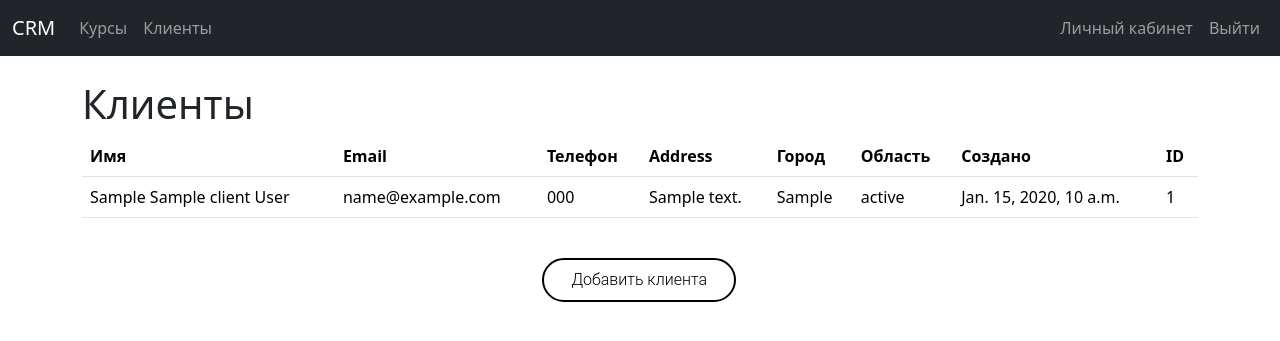
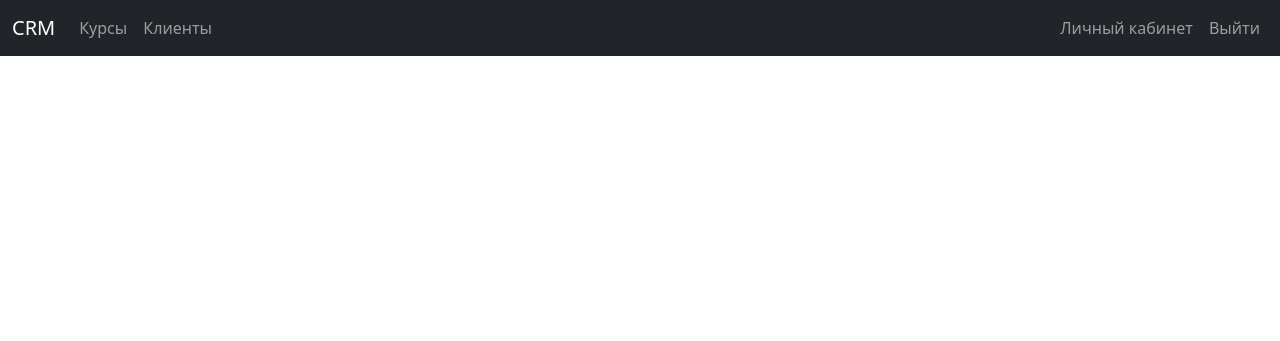
Before and after one commit to TheMatrix2/Django-CRM, a Django app: page /account/ in a window 1280 px wide. Shown: the top 341 px of the page. Run offline with Django 4.2, Linux system fonts and the light colour scheme; a user stored in the database is signed in; tables that the repository leaves empty hold one stand-in row (values such as "Sample post"); some libraries are stand-ins or nearby versions.

Commit message:
Made redirecting to login page for non-authorized users.

```diff
--- a/website/templates/account.html
+++ b/website/templates/account.html
@@ -4,56 +4,13 @@
 
 {% if user.is_authenticated %}
 
-    <h1>Клиенты</h1>
-    <table class="table table-hover">
-        <thead>
-        <tr>
-            <th scope="col">Имя</th>
-            <th scope="col">Email</th>
-            <th scope="col">Телефон</th>
-            <th scope="col">Address</th>
-            <th scope="col">Город</th>
-            <th scope="col">Область</th>
-            <th scope="col">Создано</th>
-            <th scope="col">ID</th>
-        </tr>
-        </thead>
-        <tbody>
 
-        {% if clients %}
-        {% for client in clients %}
-            <tr data-id="{{ client.id }}">
-                <td>{{ client.first_name }} {{client.middle_name}} {{ client.last_name }}</td>
-                <td>{{ client.email }}</td>
-                <td>{{ client.phone }}</td>
-                <td>{{ client.address }}</td>
-                <td>{{ client.city }}</td>
-                <td>{{ client.state }}</td>
-                <td>{{ client.created_at }}</td>
-                <td>{{ client.id }}</td>
-            </tr>
-        {% endfor %}
-
-        {% endif %}
-
-
-        </tbody>
-    </table>
-
-    <br/>
-    <div style="text-align: center">
-        <a href="{% url 'add-client' %}" class="btn1">Добавить клиента</a>
-    </div>
 
 {% else %}
 
-    <div style="text-align: center">
-        <div class="card w-50" style="text-align: center">
-            <div class="card-header">
-                <h1>Войдите</h1>
-            </div>
-
-            <div class="card-body">
+    <div class="col-md-6 offset-md-3">
+        <h1>Вход</h1>
+        <br/>
         <form method="POST" action="{% url 'account' %}">
             {% csrf_token %}
               <div class="mb-3">
@@ -62,16 +19,12 @@
               <div class="mb-3">
                 <input type="password" class="form-control" name="password", placeholder="Пароль" required>
               </div>
+                <br/>
                   <button type="submit" class="btn1">Подтвердить</button>
         </form>
-            </div>
-        </div>
-
         <br/>
-
         <br/>
-
-        <h1>Или зарегистрируйтесь</h1>
+        <h3>Нет учетной записи? <a href="{% url 'register' %}" >Создать аккаунт</a> </h3>
     </div>
 
 {% endif %}
--- a/website/urls.py
+++ b/website/urls.py
@@ -11,4 +11,5 @@ urlpatterns = [
     path('client/<int:id>', views.view_client, name='client'),
     path('edit-client/<int:id>', views.edit_client, name='edit-client'),
     path('delete-client/<int:id>', views.delete_client, name='delete-client'),
+    path('clients/', views.view_clients, name='clients')
 ]
--- a/website/views.py
+++ b/website/views.py
@@ -3,6 +3,7 @@ from django.contrib.auth import authenticate, login, logout
 from django.contrib import messages
 from .forms import SignUpForm, AddClientForm
 from .models import Client
+from django.contrib.auth.models import User
 
 
 def home(request):
@@ -10,8 +11,6 @@ def home(request):
 
 
 def account(request):
-    clients = Client.objects.all()
-    # Check to see if logging in
     if request.method == 'POST':
         username = request.POST['username']
         password = request.POST['password']
@@ -22,10 +21,19 @@ def account(request):
             messages.success(request, "Вы вошли в систему!")
             return redirect('account')
         else:
-            messages.success(request, "Возникла ошибка при входе. Попробуйте еще раз.")
+            messages.warning(request, "Возникла ошибка при входе. Попробуйте еще раз.")
             return redirect('account')
     else:
-        return render(request, 'account.html', {'clients': clients})
+        return render(request, 'account.html', {})
+
+def view_clients(request):
+    # Check to see if logging in
+    if request.user.is_authenticated:
+        clients = Client.objects.all()
+        return render(request, 'clients.html', {'clients': clients})
+    else:
+        messages.success(request, "Возникла ошибка при входе. Попробуйте еще раз.")
+        return redirect('login')
 
 
 def login_user(request):
@@ -38,11 +46,9 @@ def login_user(request):
         if user is not None:
             login(request, user)
             messages.success(request, "Вы вошли в систему!")
-            # return render(request, 'account.html', {})
-            records = Client.objects.all()
-            return redirect('home')
+            return redirect('account')
         else:
-            messages.error(request, "Упс... что-то пошло не так. Попробуйте войти еще раз.")
+            messages.error(request, "Возникла ошибка при входе. Попробуйте еще раз.")
             return redirect('login')
     else:
         return render(request, 'login.html', {})
@@ -80,11 +86,11 @@ def add_client(request):
             if form.is_valid():
                 form.save()
                 messages.success(request, "Запись создана.")
-                return redirect('account')
+                return redirect('clients')
         return render(request, 'add-client.html', {'form': form})
     else:
-        messages.success(request, "Для создания записей авторизуйтесь в системе.")
-        return redirect('account')
+        messages.warning(request, "Для создания записей авторизуйтесь в системе.")
+        return redirect('login')
 
 
 def view_client(request, id):
@@ -93,7 +99,7 @@ def view_client(request, id):
         return render(request, 'client.html', {'client': client})
     else:
         messages.warning(request, "Для просмотра информации авторизируйтесь в системе.")
-        return redirect('account')
+        return redirect('login')
 
 
 def edit_client(request, id):
@@ -104,11 +110,11 @@ def edit_client(request, id):
             if form.is_valid():
                 form.save()
                 messages.success(request, "Информация успешно обновлена.")
-                return redirect('account')
+                return redirect('clients')
         return render(request, 'edit-client.html', {'form': form, 'to_edit': to_edit})
     else:
         messages.warning(request, "Для изменения информации авторизуйтесь в системе.")
-        return redirect('account')
+        return redirect('login')
 
 
 def delete_client(request, id):
@@ -119,4 +125,4 @@ def delete_client(request, id):
         return redirect('account')
     else:
         messages.warning(request, "Для удаления записей авторизуйтесь в системе.")
-        return redirect('account')
+        return redirect('login')
```
Lines whose indentation alone changed are shown as unchanged.
